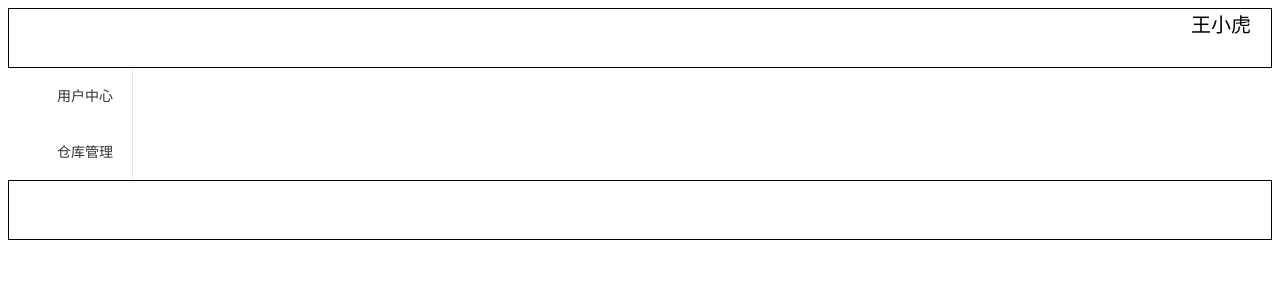
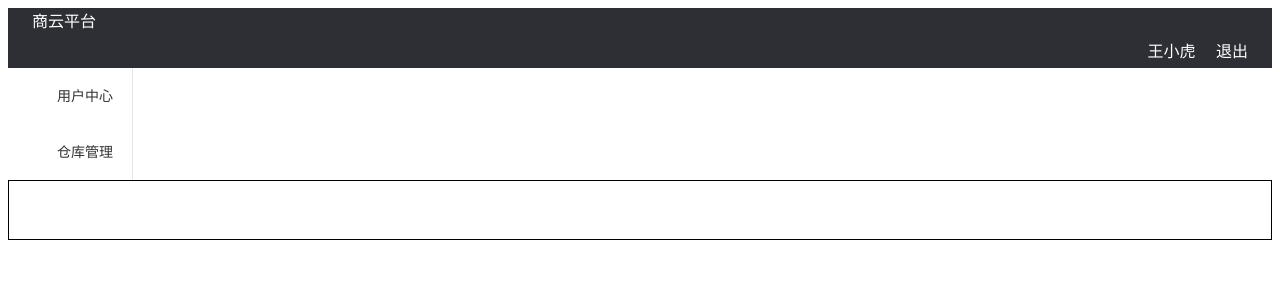
Before and after one commit to l397051926/cmml-ui, a Vue app: page /#/home in a window 1280 px wide. Shown: the top 300 px of the page. Built offline with nearby package versions, Linux system fonts and the light colour scheme; a web font is replaced by a local one.

Commit message:
页面 绘制

```diff
--- a/src/components/Home.vue
+++ b/src/components/Home.vue
@@ -34,10 +34,11 @@
 <!-- Add "scoped" attribute to limit CSS to this component only -->
 <style scoped>
   .el-header{
-    border-style: solid;
-    border-width: 1px;
-    text-align: right;
-    font-size: 20px
+    width: 100%;
+    height: 64px;
+    background: #2d2f34;
+    padding: 0 24px;
+    color: #fff;
   }
   .el-footer {
     border-style: solid;
--- a/src/components/container/Components.vue
+++ b/src/components/container/Components.vue
@@ -16,21 +16,9 @@
               <span>用户中心</span>
             </template>
 
-            <el-menu-item index="/user">
+            <el-menu-item v-for="(item, index) in userCenter" :index="item.namePath" :key="index">
               <template slot="title">
-                <span>用户管理</span>
-              </template>
-            </el-menu-item>
-
-            <el-menu-item index="/role" >
-              <template slot="title">
-                <span>角色管理</span>
-              </template>
-            </el-menu-item>
-
-            <el-menu-item index="/priority" >
-              <template slot="title">
-                <span>权限管理</span>
+                <span>{{item.name}}</span>
               </template>
             </el-menu-item>
 
@@ -58,6 +46,20 @@
     name: 'Components',
     data(){
       return{
+        userCenter: [
+          {
+            name: '用户管理',
+            namePath: '/user'
+          },
+          {
+            name: '角色管理',
+            namePath: '/role'
+          },
+          {
+            name: '权限管理',
+            namePath: '/priority'
+          }
+        ]
       }
     },
     methods: {
--- a/src/components/header/Header.vue
+++ b/src/components/header/Header.vue
@@ -1,5 +1,21 @@
 <template>
-  <span>王小虎</span>
+  <div class="header">
+    <div class="header-name">
+      <span>
+        商云平台
+      </span>
+    </div>
+    <div class="header-user">
+      <span>
+        <i class="el-icon-user"></i>
+        王小虎
+      </span>
+      <span>
+        <i class="el-icon-user"></i>
+        退出
+      </span>
+    </div>
+  </div>
 </template>
 
 <script>
@@ -9,5 +25,14 @@
 </script>
 
 <style scoped>
-
+  .header-user{
+    height: 40px;
+    width: auto;
+    line-height: 40px;
+    color: #FFFFFF;
+    text-align: right;
+  }
+  .header-name{
+    text-align: left;
+  }
 </style>
```
